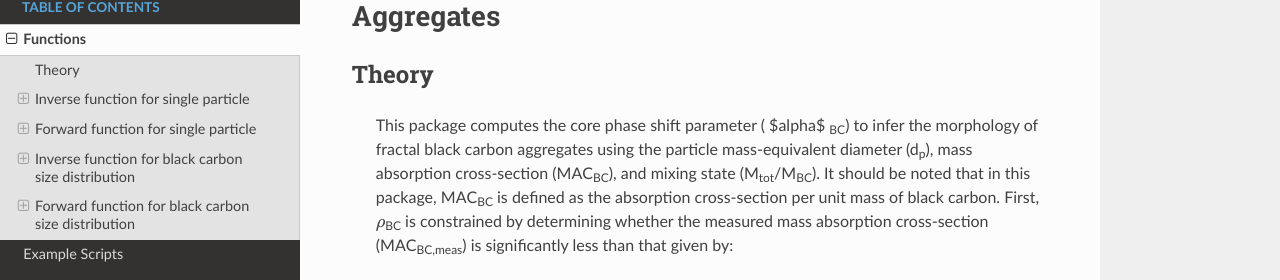
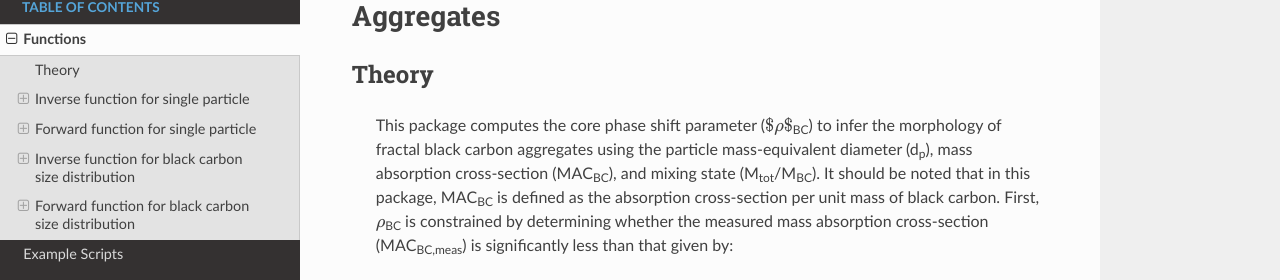
Before and after one commit to beelerpayton/FracScatt, a Sphinx documentation site: the page built from docs/source/functions.rst, in a window 1280 px wide and 900 px high. Shown: the part 139-419 px from the top of the window. Built offline with Sphinx 7.4.7 and the Read the Docs theme 2.0.0, drawn with Linux system fonts in a browser that asks for light colours; pages that are not in the unit, such as notebooks, are missing from menus.

Commit message:
Update functions.rst

```diff
--- a/docs/source/functions.rst
+++ b/docs/source/functions.rst
@@ -4,7 +4,7 @@ Functions for Internally Mixed Black Carbon Aggregates
 Theory
 ---------------------------------
 
-   This package computes the core phase shift parameter ( $\alpha$ \ :sub:`BC`) to infer the morphology of fractal black carbon aggregates using the particle mass-equivalent diameter (d\ :sub:`p`), mass absorption cross-section (MAC\ :sub:`BC`), and mixing state (M\ :sub:`tot`/M\ :sub:`BC`). It should be noted that in this package, MAC\ :sub:`BC` is defined as the absorption cross-section per unit mass of black carbon. First, :math:`{\rho}`\ :sub:`BC` is constrained by determining whether the measured mass absorption cross-section (MAC\ :sub:`BC,meas`) is significantly less than that given by:
+   This package computes the core phase shift parameter (:math:`{$\rho$}`\ :sub:`BC`) to infer the morphology of fractal black carbon aggregates using the particle mass-equivalent diameter (d\ :sub:`p`), mass absorption cross-section (MAC\ :sub:`BC`), and mixing state (M\ :sub:`tot`/M\ :sub:`BC`). It should be noted that in this package, MAC\ :sub:`BC` is defined as the absorption cross-section per unit mass of black carbon. First, :math:`{\rho}`\ :sub:`BC` is constrained by determining whether the measured mass absorption cross-section (MAC\ :sub:`BC,meas`) is significantly less than that given by:
 
    :math:`{MAC_{BC,pred}=MAC_0\left (\frac{\lambda}{\lambda_0} \right)^{-AAE}\left[1+\frac{AC^{-B}\Gamma(B+1,C)}{C}-\frac{A\left(\frac{M_{tot}}{M_{BC}}\right)^{B}\left(\frac{M_{tot}}{M_{BC}}\right)^{-B}\Gamma\left(B+1,C\frac{M_{tot}}{M_{BC}}\right)}{C}\right]}`.
 	- :math:`{A=-1.189\pm0.029}`
```
